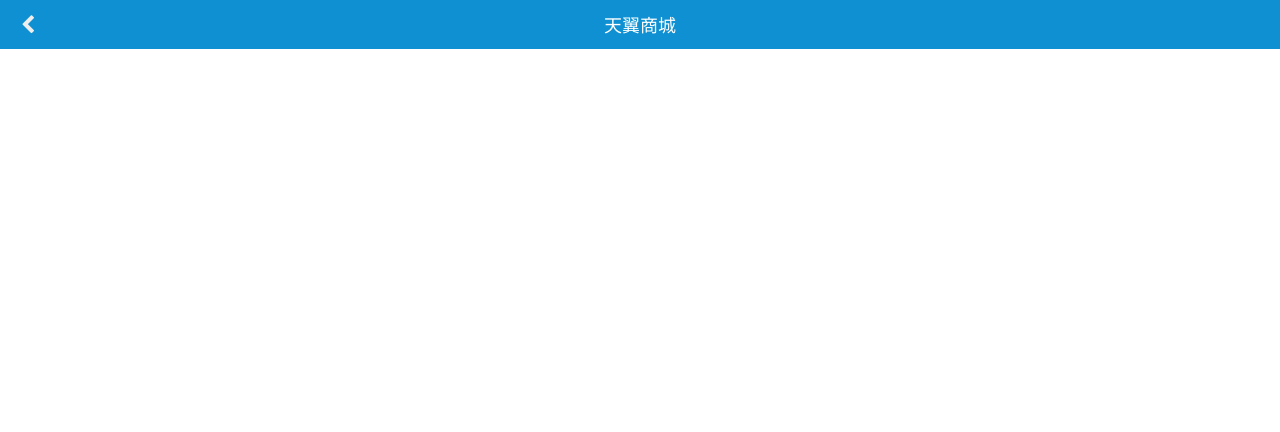
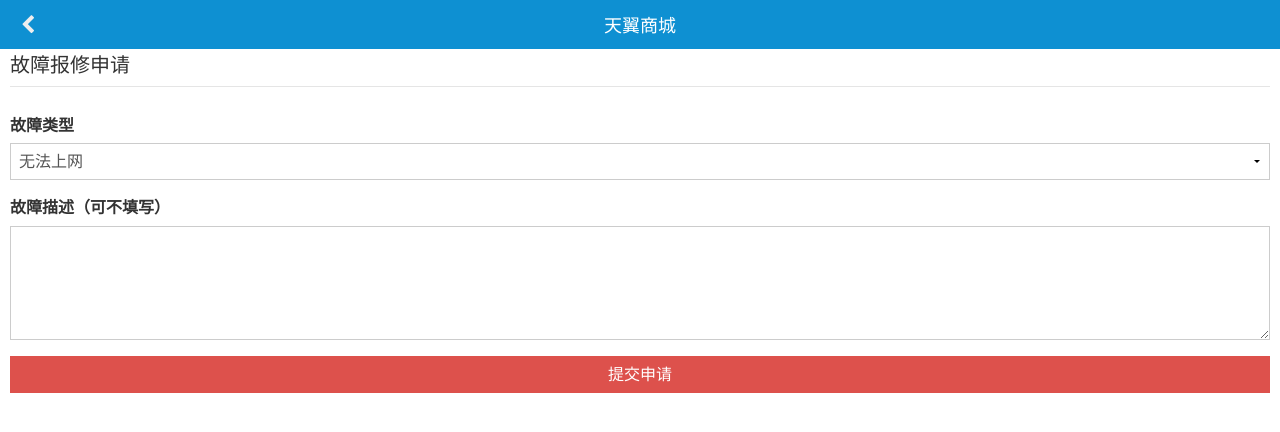
Before and after one commit to stargao/mobile-project-pages, a plain HTML site: page 189-new-biz/fault-repair.html in a window 1280 px wide. Drawn offline with Linux system fonts and the light colour scheme.

Commit message:
Fixed link issue.

```diff
--- a/189-new-biz/fault-repair.html
+++ b/189-new-biz/fault-repair.html
@@ -21,9 +21,29 @@
             </h1>
         </header>
         <div class="am-g">
+            <form class="am-form">
+              <fieldset>
+                <legend>故障报修申请</legend>
+                <div class="am-form-group">
+                    <label for="">故障类型</label>
+                    <select id="">
+                        <option value="option1">无法上网</option>
+                        <option value="option2">网速很慢</option>
+                        <option value="option3">其他故障</option>
+                    </select>
+                    <span class="am-form-caret"></span>
+                </div>
 
-        </div>
+                <div class="am-form-group">
+                    <label for="">故障描述（可不填写）</label>
+                    <textarea class="" rows="5" id=""></textarea>
+                </div>
+
+                <p><button type="button" class="am-btn am-btn-block am-btn-danger">提交申请</button></p>
+            </fieldset>
+        </form>
     </div>
+</div>
 
 <!--[if (gte IE 9)|!(IE)]><!-->
 <script src="js/jquery.min.js"></script>
```
